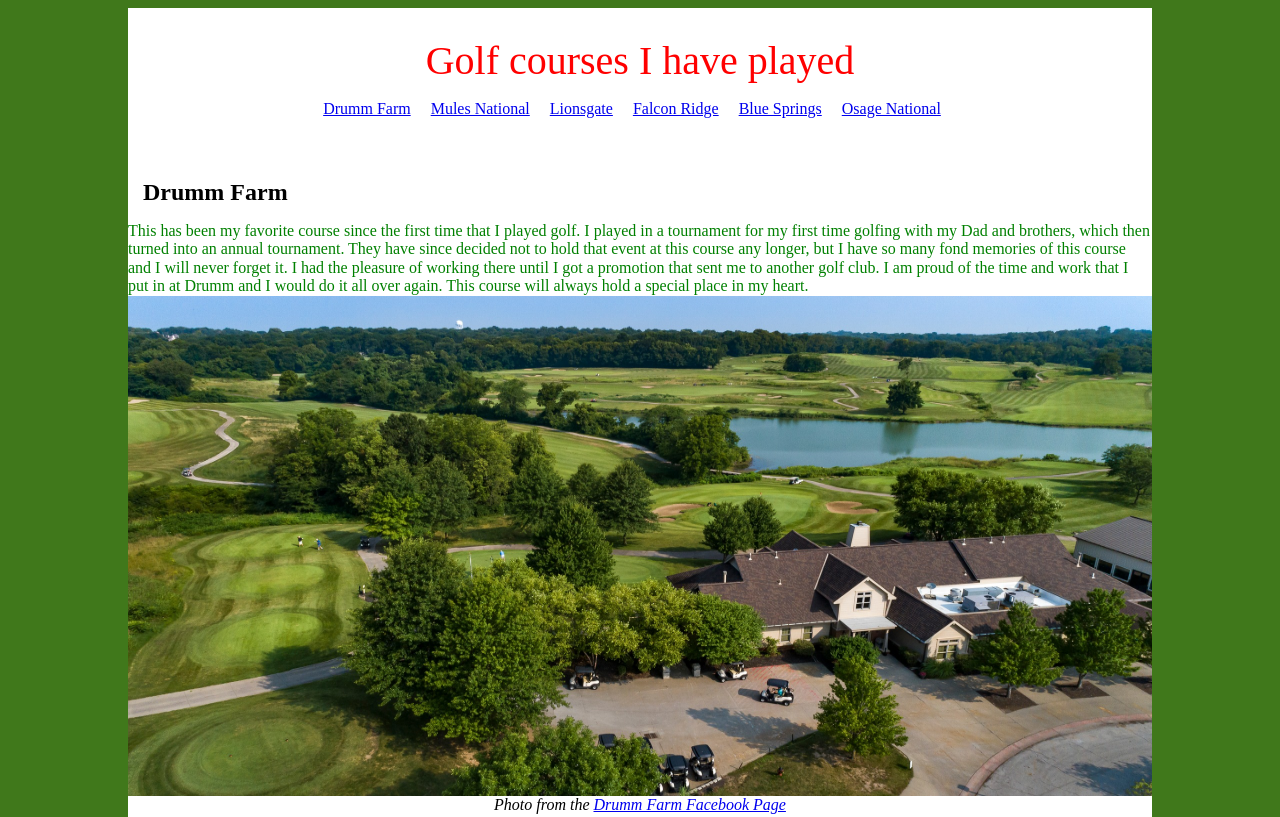
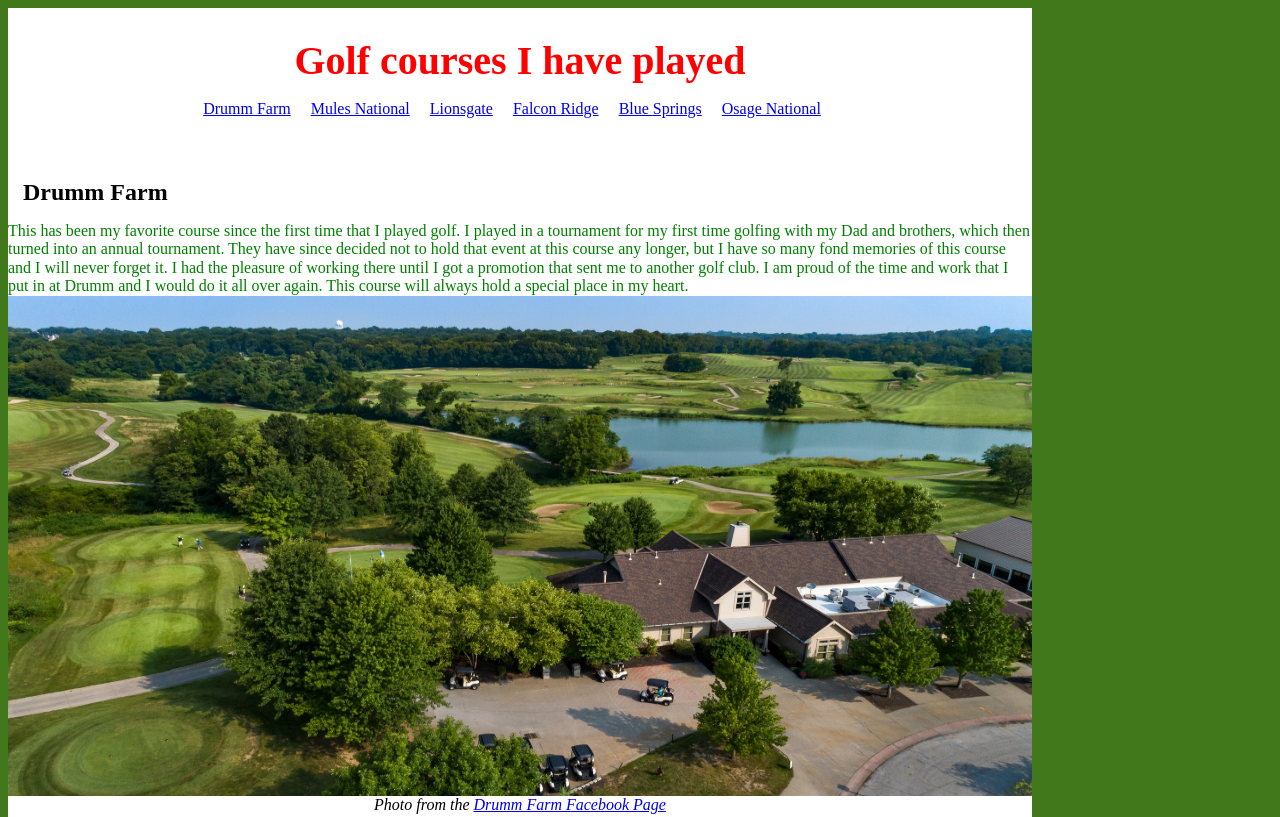
Before and after one commit to LaunchCodeAllhubs/js-assignment-4-html-me-something-lhedrick05, a website: page index.html in a window 1280 px wide. Shown: the top 817 px of the page. Drawn offline with nearby package versions, Linux system fonts and the light colour scheme.

Commit message:
Maybe fixed more spec errors can't run npm test in terminal

```diff
--- a/index.html
+++ b/index.html
@@ -4,12 +4,11 @@
       <Link rel="stylesheet" href="normalize.css">
       <Link rel="stylesheet" href="styles.css">
    </head>
-
    <body>
         <Header>
-            <mainHeading>
+            <h1 id="mainHeading">
                 Golf courses I have played
-            </mainHeading>
+            </h1>
             <nav>
                <ul>
                   <li>
@@ -39,8 +38,8 @@
             <section>
                <a name="Drumm Farm"></a>
                <h2>Drumm Farm</h2>
-               <testP>
-                  <funParagraph>This has been my favorite course since the first time that I played golf. I played in a tournament for my first time golfing with my Dad and brothers, which then turned into an annual tournament. They have since decided not to hold that event at this course any longer, but I have so many fond memories of this course and I will never forget it. I had the pleasure of working there until I got a promotion that sent me to another golf club. I am proud of the time and work that I put in at Drumm and I would do it all over again. This course will always hold a special place in my heart.</funParagraph>
+               <testP class="funParagraph">
+                  This has been my favorite course since the first time that I played golf. I played in a tournament for my first time golfing with my Dad and brothers, which then turned into an annual tournament. They have since decided not to hold that event at this course any longer, but I have so many fond memories of this course and I will never forget it. I had the pleasure of working there until I got a promotion that sent me to another golf club. I am proud of the time and work that I put in at Drumm and I would do it all over again. This course will always hold a special place in my heart.
                </testP>
                <figure>
                   <img src="img/Drumm-Aerial-View.jpg" alt="Aerial View of Drumm Farm"
--- a/styles.css
+++ b/styles.css
@@ -2,12 +2,13 @@
 body {
 	width: 100%;
 	max-width: 1024px;
-	margin: 8px auto;
-    display: block;
+	margin: 8px;
 	background-color: #40781b;
 	font-size: 62.5%;
+    display: block;
 }
-mainHeading {
+
+#mainHeading {
     display: block;
     color: red;
     font-size: 2.5em;
@@ -25,7 +26,7 @@ header {
 	padding: 1.875em 0;
 }
 
-mainHeading, h2, h3 {
+#mainHeading, h2, h3 {
 	margin: 0;
 }
 
@@ -56,11 +57,11 @@ nav ul li {
 	font-size: 1em;
 }
 
-p {
+P {
 	padding: 1.25em;
 }
 
-testP funParagraph{
+.funParagraph{
     color: green;
 }
 
```
